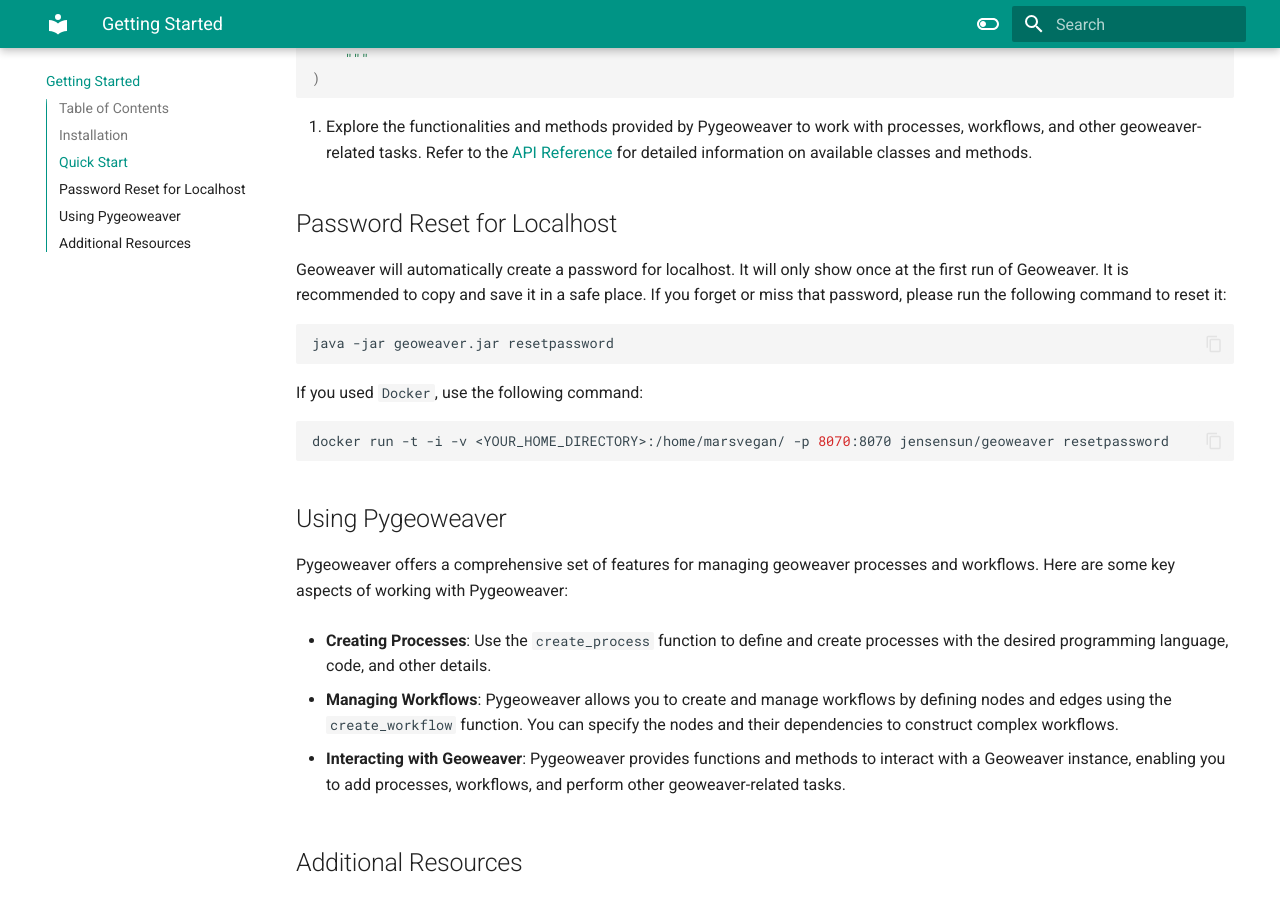
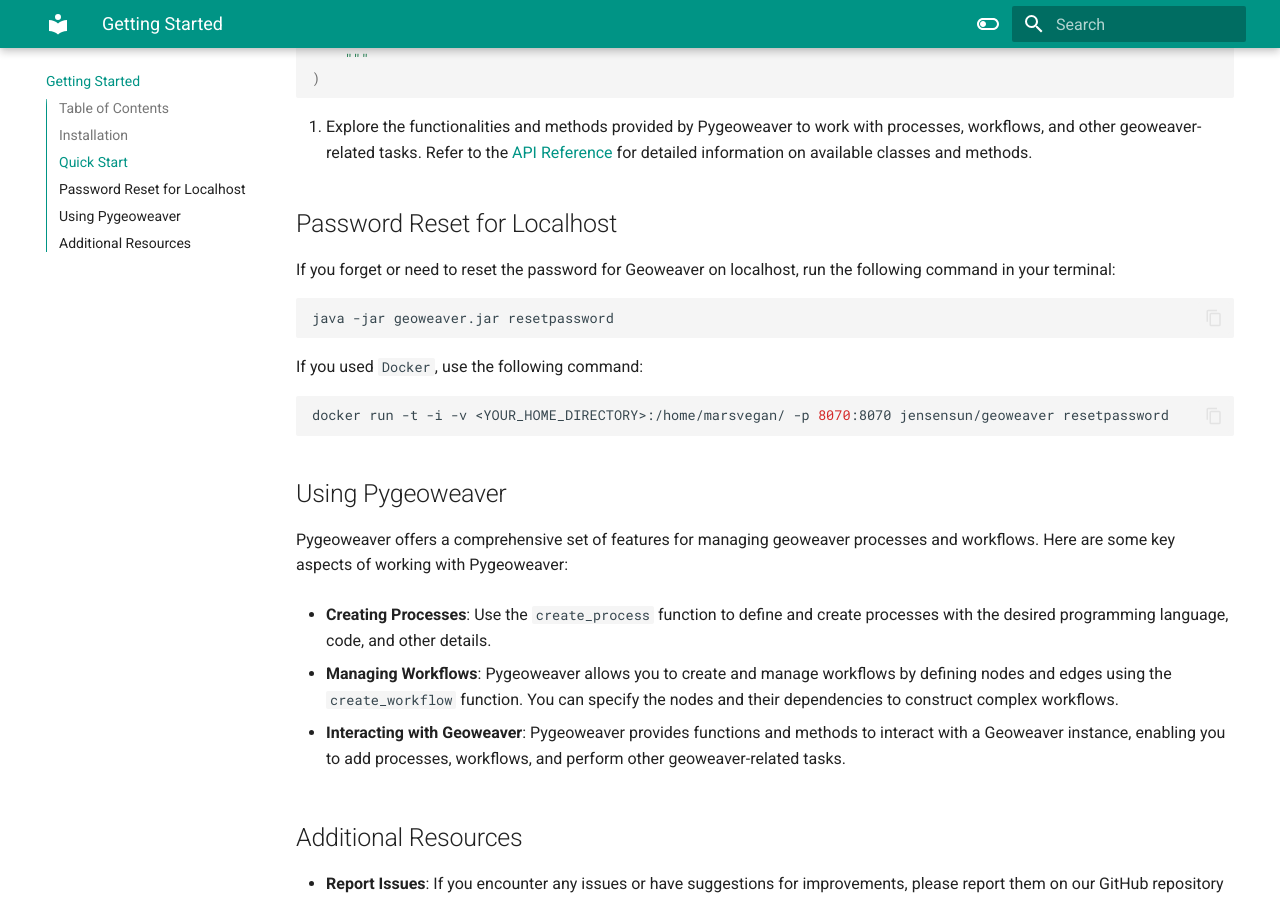
Before and after one commit to gokulprathin8/pygeoweaver-readthedocs, an MkDocs documentation site: the page built from docs/index.md, in a window 1280 px wide and 900 px high, scrolled down 1273 px. Built offline with MkDocs 1.6.1 and Material for MkDocs 9.7.7, drawn with Linux system fonts in a browser that asks for light colours.

Commit message:
Update index.md

````diff
--- a/docs/index.md
+++ b/docs/index.md
@@ -53,7 +53,7 @@ process = pygeoweaver.create_process(
 
 ## Password Reset for Localhost
 
-Geoweaver will automatically create a password for localhost. It will only show once at the first run of Geoweaver. It is recommended to copy and save it in a safe place. If you forget or miss that password, please run the following command to reset it:
+If you forget or need to reset the password for Geoweaver on localhost, run the following command in your terminal:
 
 ```shell
 java -jar geoweaver.jar resetpassword
````
